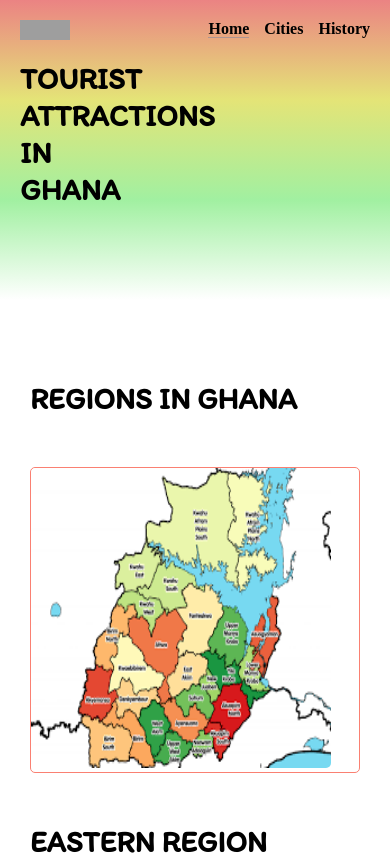
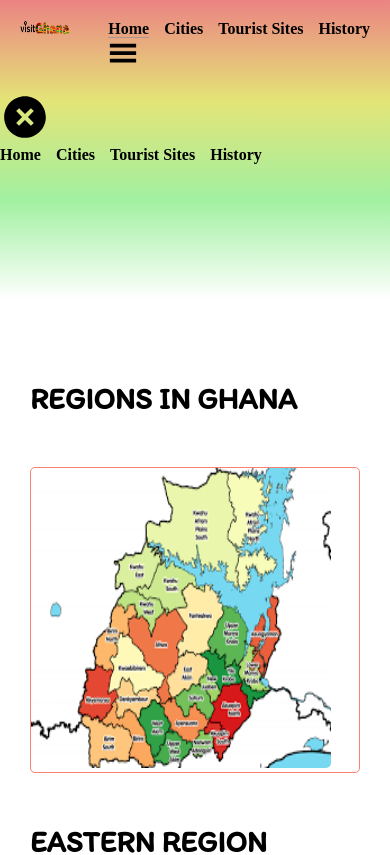
Before and after one commit to braincee/tourist-site, a Next.js app: page / in a window 390 px wide. Shown: the top 855 px of the page. Built offline with nearby package versions, Linux system fonts and the light colour scheme; grey boxes are pictures that could not be loaded; a web font is replaced by a local one.

Commit message:
update the mobile navigation

```diff
--- a/src/components/header/header.js
+++ b/src/components/header/header.js
@@ -1,9 +1,17 @@
-import React from 'react'
+import React, { useState } from 'react'
 import { useRouter } from 'next/router'
 import Link from 'next/link'
 import Image from 'next/image'
+import { GiHamburgerMenu } from 'react-icons/gi';
+import { RiCloseCircleFill } from 'react-icons/ri';
 
 const Navbar = () => {
+
+  const [ nav, setNav ] = useState(true);
+
+  const handleNav = () => {
+    setNav(!nav)
+  }
 
   const router = useRouter();
 
@@ -15,16 +23,30 @@ const Navbar = () => {
         <div className="navbar">
         <div className='top'>
         <div className="topNav">
-          <Image width={200} height={100} src={'/image/ghanalogo.png'} alt='logo'/>
+          <Image width={200} height={50} src={'/image/visitghana.png'} alt='logo'/>
          <nav>
           <ul className='right-nav'>
             <li><Link href='/' passHref className={checkActive('/') ? 'active' : ''}>Home</Link></li>
-            <li><Link href='/touristSites' className={checkActive('/touristSites') ? 'active' : ''}passHref>Cities</Link></li>
-            <li><Link href='/about-us' className={checkActive('/about-us') ? 'active' : ''}passHref>History</Link></li>
+            <li><Link href='/touristSites' className={checkActive('/touristSites') ? 'active' : ''} passHref>Cities</Link></li>
+            <li><Link href='/touristSites/all' className={checkActive('/touristSites/all') ? 'active' : ''} passHref>Tourist Sites</Link></li>
+            <li><Link href='/about-us' className={checkActive('/about-us') ? 'active' : ''} passHref>History</Link></li>
           </ul>
+          <div onClick={handleNav} className="menu">
+            <GiHamburgerMenu size={30}/>
+          </div>
         </nav>
         </div>
-        <h1>Tourist Attractions in Ghana</h1>
+        </div>
+        <div className={nav ? 'drawer' : 'drawer-1'}>
+          <div className='close' onClick={handleNav}>
+            <RiCloseCircleFill size={50} />
+          </div>
+           <ul className='menu-links'>
+            <li onClick={() => setNav(true)}><Link href='/'>Home</Link></li>
+            <li onClick={() => setNav(true)}><Link href='/touristSites'>Cities</Link></li>
+            <li onClick={() => setNav(true)}><Link href='/touristSites/all'>Tourist Sites</Link></li>
+            <li onClick={() => setNav(true)}><Link href='/about-us'>History</Link></li>
+           </ul>
         </div>
       </div>
   )
```
